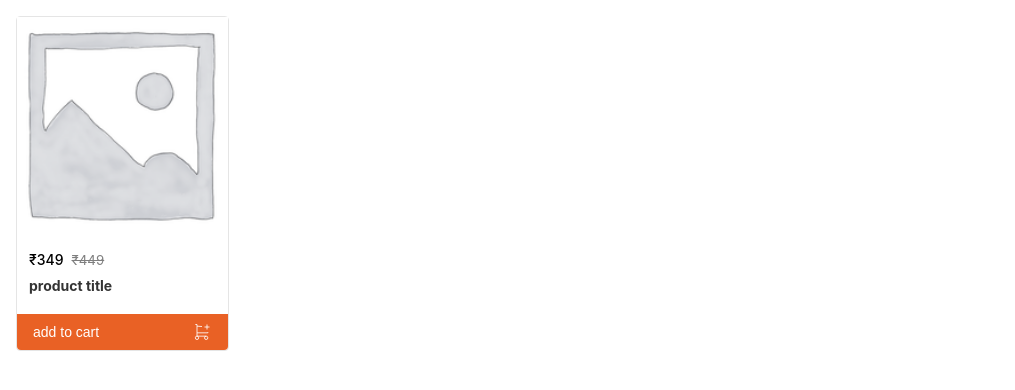
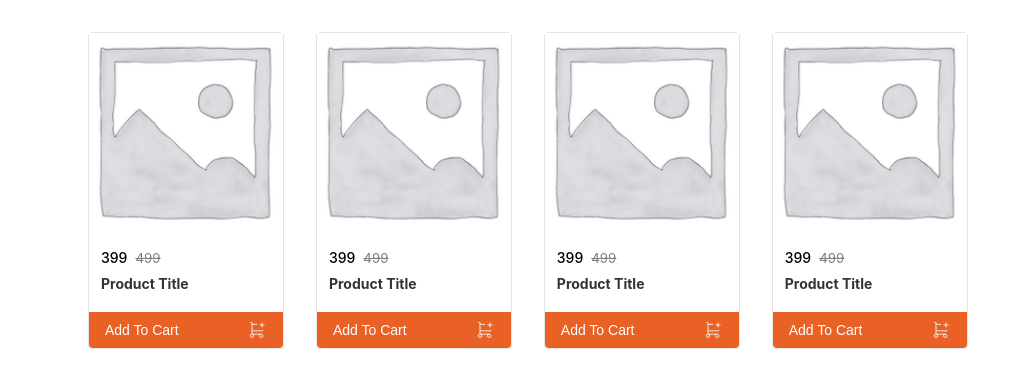
Before and after one commit to sunnykr7781/Rapid-cart, a React (Create React App) app: page / in a window 1280 px wide. Shown: the top 390 px of the page, without its empty margins (0-1015 px from the left). Built offline with nearby package versions, Linux system fonts and the light colour scheme.

Commit message:
made the item list dynamic

```diff
--- a/src/App.js
+++ b/src/App.js
@@ -1,9 +1,8 @@
-import ListItems from "./components/ListItem"
+import Product from "./components/Products/Product"
 const App = () => {
   return (
     <>
-
-      <ListItems></ListItems>
+      <Product />
     </>
   )
 }
--- a/src/components/ListItem.jsx
+++ b/src/components/Products/ListItems/Listitem.jsx
@@ -1,21 +1,22 @@
-import AddToCartIcon from "../assets/add_cart.svg"
-const ListItem = () => {
+import AddToCartIcon from "../../../assets/add_cart.svg"
+const ListItem = ({ data }) => {
+//   console.log(data)
   return (
     <>
       <div className="item-card">
         <img
           className="img-fluid"
-          src="./assets/placeholder.png"
-          alt="product image"
+          src={`./assets/${data.thumbnail}`}
+          alt={data.title}
         />
         <div className="item-card__information">
           <div className="pricing">
-            <span>₹349</span>
+            <span>{data.discountedprice}</span>
             <small>
-              <strike>₹449</strike>
+              <strike>{data.price}</strike>
             </small>
           </div>
-          <div className="title">
+          <div className={data.title}>
             <h4>product title</h4>
           </div>
         </div>
--- /dev/null
+++ b/src/components/Products/Product.jsx
@@ -0,0 +1,41 @@
+import ListItem from "./ListItems/Listitem"
+const Product = () => {
+  return (
+    <div className="product-list">
+        <div className="product-list--wrapper"><ListItem
+        data={{
+          price: 499,
+          discountedprice: 399,
+          thumbnail: "placeholder.png",
+          title: "title of the item",
+        }}
+      ></ListItem>
+      <ListItem
+        data={{
+          price: 499,
+          discountedprice: 399,
+          thumbnail: "placeholder.png",
+          title: "title of the item",
+        }}
+      ></ListItem>
+      <ListItem
+        data={{
+          price: 499,
+          discountedprice: 399,
+          thumbnail: "placeholder.png",
+          title: "title of the item",
+        }}
+      ></ListItem>
+      <ListItem
+        data={{
+          price: 499,
+          discountedprice: 399,
+          thumbnail: "placeholder.png",
+          title: "title of the item",
+        }}
+      ></ListItem></div>
+    </div>
+  )
+}
+
+export default Product
--- a/src/index.scss
+++ b/src/index.scss
@@ -4,6 +4,7 @@
   margin: 0;
   padding: 0;
   box-sizing: border-box;
+  text-transform: capitalize;
 }
 body {
   margin: 0;
--- a/src/styles/items.scss
+++ b/src/styles/items.scss
@@ -52,3 +52,14 @@ button.cart {
   width: 100%;
   justify-content: space-between;
 }
+.product-list {
+  padding: 16px 32px;
+  width: 100%;
+  min-height: 100vh;
+
+  &--wrapper {
+      display: flex;
+      padding-left: 40px;
+      flex-wrap: wrap;
+  }
+}
```
